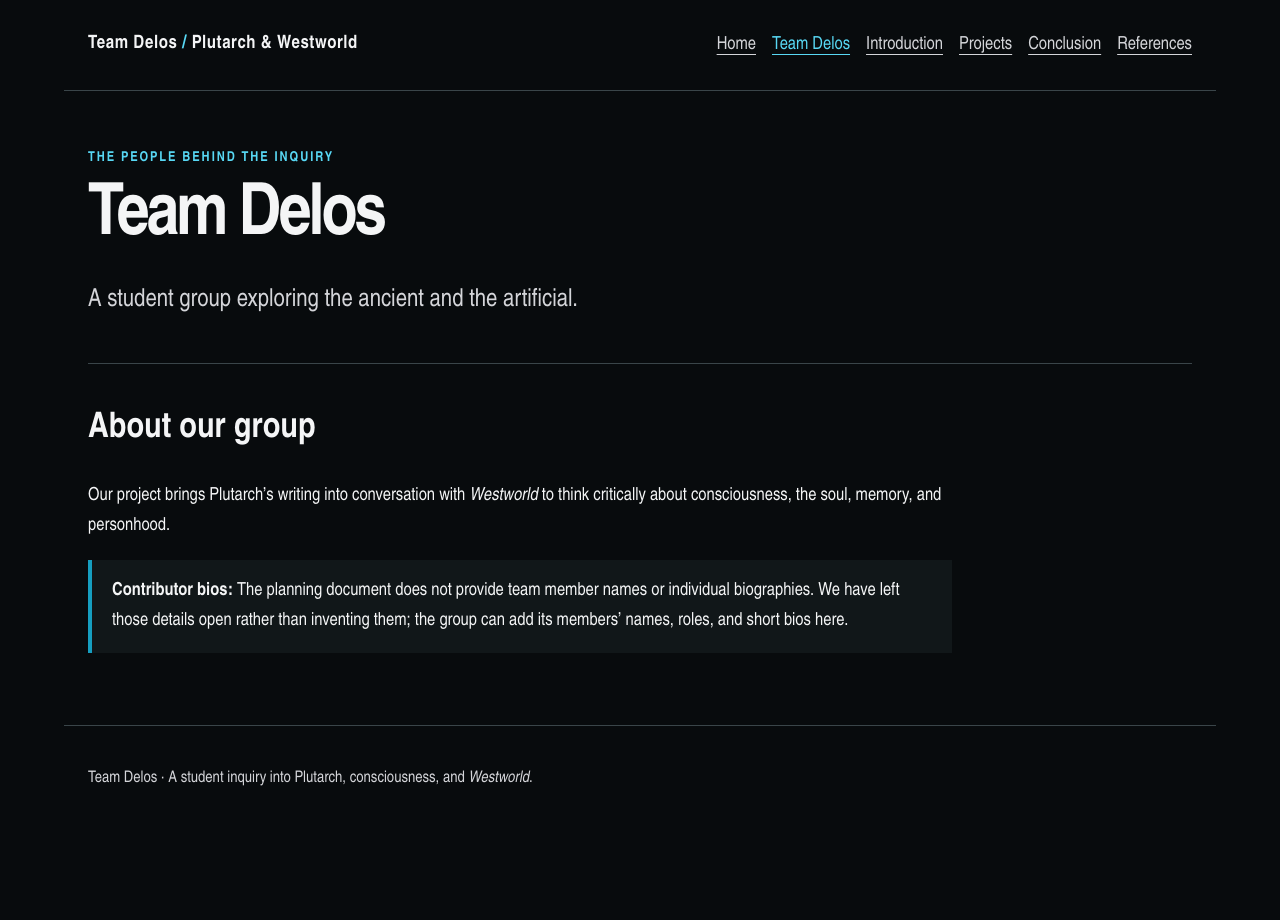
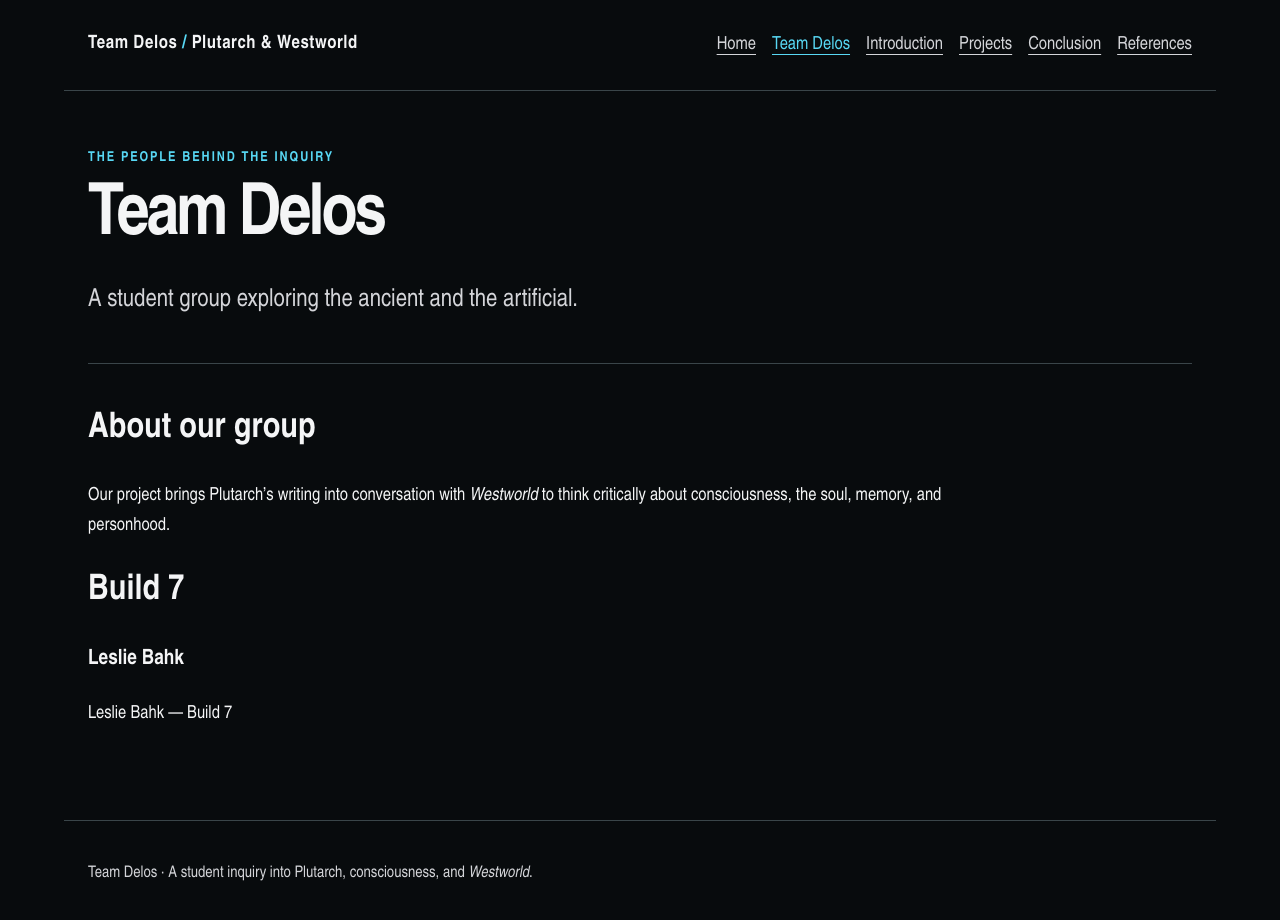
Before and after one commit to um-lrc-hnr241/2026-fall-delos, a plain HTML site: page team.html in a window 1280 px wide. Before the commit the page ends 833 px from the top, so only its background shows below. Drawn offline with Linux system fonts and the light colour scheme.

Commit message:
Agent: update team.html

```diff
--- a/team.html
+++ b/team.html
@@ -19,7 +19,11 @@
     <section class="page-content" aria-labelledby="about-title">
       <h2 id="about-title">About our group</h2>
       <p>Our project brings Plutarch’s writing into conversation with <cite>Westworld</cite> to think critically about consciousness, the soul, memory, and personhood.</p>
-      <aside class="note"><strong>Contributor bios:</strong> The planning document does not provide team member names or individual biographies. We have left those details open rather than inventing them; the group can add its members’ names, roles, and short bios here.</aside>
+      <h2>Build 7</h2>
+      <article>
+        <h3>Leslie Bahk</h3>
+        <p>Leslie Bahk — Build 7</p>
+      </article>
     </section>
   </main>
   <footer class="site-footer"><p>Team Delos · A student inquiry into Plutarch, consciousness, and <cite>Westworld</cite>.</p></footer>
```
